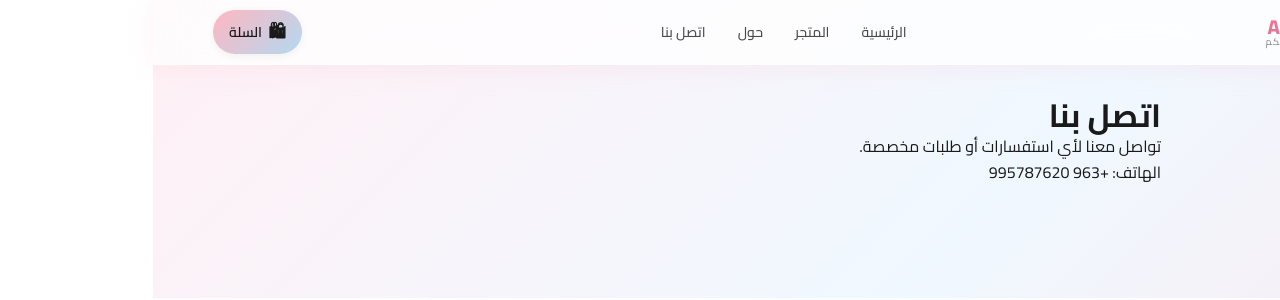
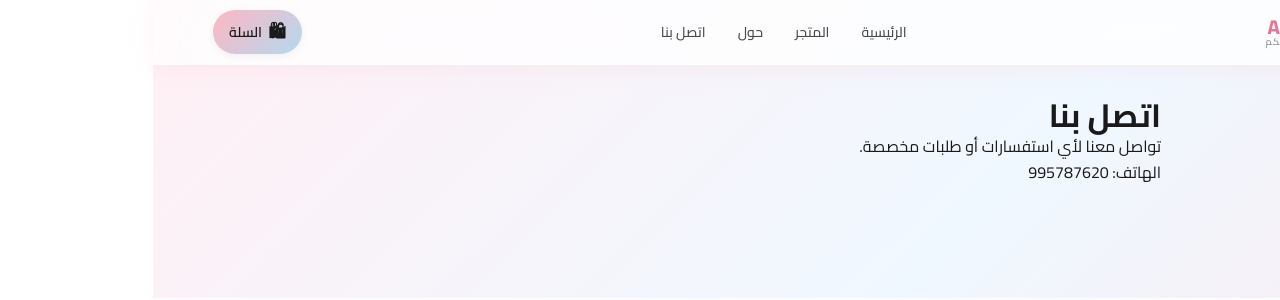
Before and after one commit to yazedalashkar/aurora-store, a Next.js app: page /contact in a window 1280 px wide. Shown: the top 300 px of the page. Built offline with nearby package versions, Linux system fonts and the light colour scheme.

Commit message:
finally update

```diff
--- a/app/contact/page.jsx
+++ b/app/contact/page.jsx
@@ -3,7 +3,7 @@ export default function Contact() {
     <div style={{ padding: '2rem', maxWidth: '800px', margin: '0 auto' }}>
       <h1>اتصل بنا</h1>
       <p>تواصل معنا لأي استفسارات أو طلبات مخصصة.</p>
-      <p>الهاتف: +963 995787620</p>
+      <p>الهاتف: 995787620</p>
       {/* أضف نموذج اتصال إذا لزم الأمر */}
     </div>
   );
```
Also changed, not shown: styles/ProductCard.module.css (+8 -6 lines), 1 other file (tests, documents, lock files or other folders).
